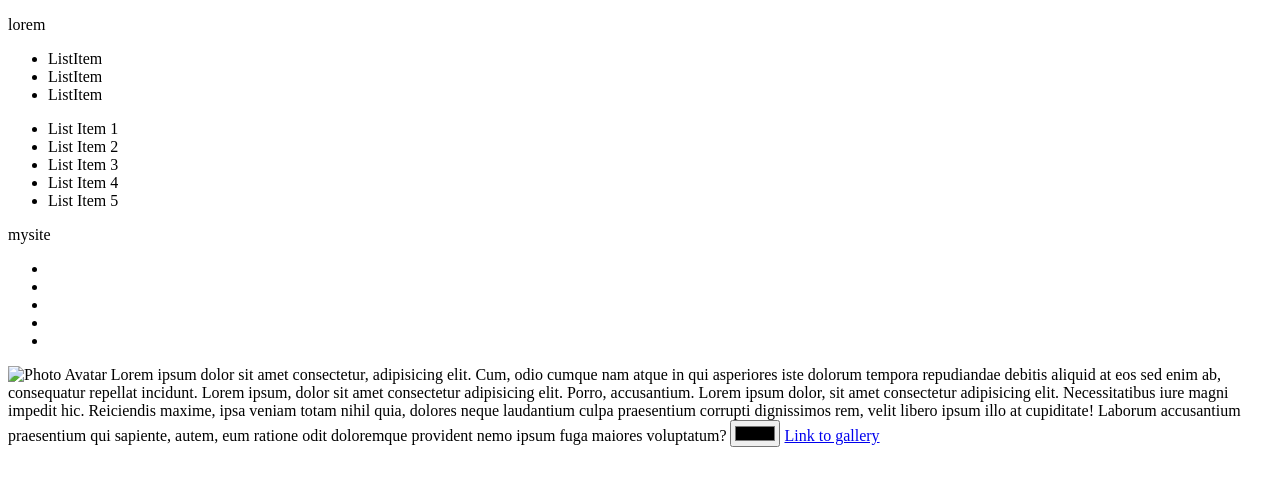
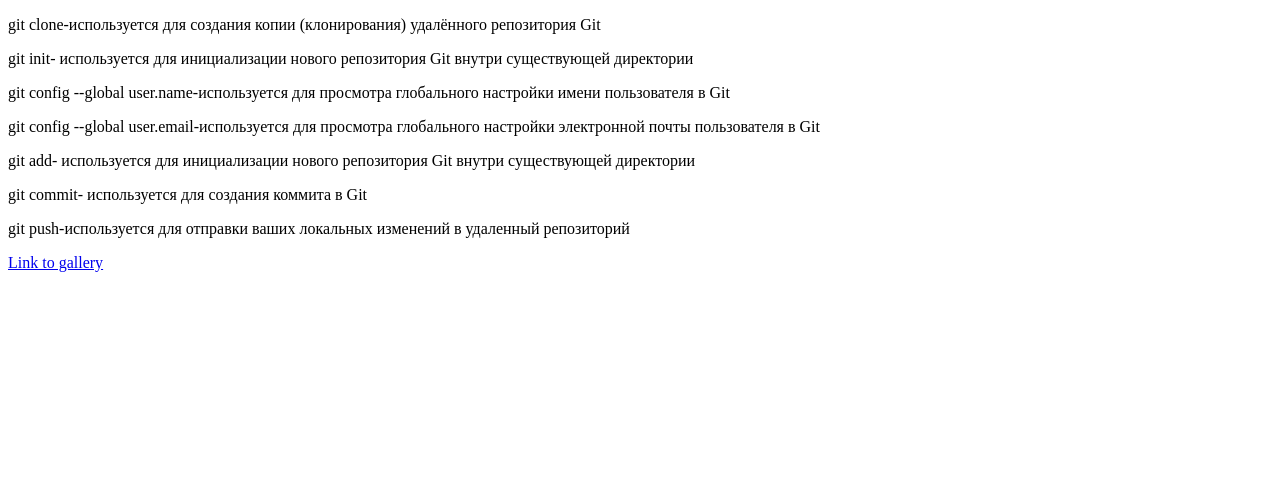
Before and after one commit to Markiz888/hm_26_12_23, a plain HTML site: page index.html in a window 1280 px wide. Drawn offline with Linux system fonts and the light colour scheme.

Commit message:
Update index.html

```diff
--- a/index.html
+++ b/index.html
@@ -6,75 +6,13 @@
     <title>first homework</title>
 </head>
 <body>
-    <!-- .container -->
-    <div class="container"></div>
-
-    <!-- p.my -->
-    <p class="my"></p>
-
-    <!-- .container>p{lorem} -->
-    <div class="container">
-        <p>lorem</p>
-    </div>
-
-    <!-- .container>ul>(li.item{ListItem})*3 -->
-    <div class="container">
-    <ul>
-        <li class="item">ListItem</li>
-        <li class="item">ListItem</li>
-        <li class="item">ListItem</li>
-    </ul>
-    </div>
-
-    <!-- ul>(li.item.item${List Item $})*5 -->
-    <ul>
-        <li class="item item1">List Item 1</li>
-        <li class="item item2">List Item 2</li>
-        <li class="item item3">List Item 3</li>
-        <li class="item item4">List Item 4</li>
-        <li class="item item5">List Item 5</li>
-    </ul>
-
-    <!-- div.footer+div.credits>p>span{mysite} -->
-    <div class="footer"></div>
-    <div class="credits">
-        <p><span>mysite</span></p>
-    </div>
-
-    <!-- ul>li.item$@10*5 -->
-    <ul>
-        <li class="item10"></li>
-        <li class="item11"></li>
-        <li class="item12"></li>
-        <li class="item13"></li>
-        <li class="item14"></li>
-    </ul>
-
-    <!-- img[src="./img.png" alt="Photo Avatar"] -->
-    <img src="./img.png" alt="Photo Avatar" />
-
-    <!-- lorem -->
-    Lorem ipsum dolor sit amet consectetur, adipisicing elit. Cum, odio cumque
-    nam atque in qui asperiores iste dolorum tempora repudiandae debitis aliquid
-    at eos sed enim ab, consequatur repellat incidunt.
-
-    <!-- lorem10 -->
-    Lorem ipsum, dolor sit amet consectetur adipisicing elit. Porro,
-    accusantium.
-
-    <!-- lorem50 -->
-    Lorem ipsum dolor, sit amet consectetur adipisicing elit. Necessitatibus
-    iure magni impedit hic. Reiciendis maxime, ipsa veniam totam nihil quia,
-    dolores neque laudantium culpa praesentium corrupti dignissimos rem, velit
-    libero ipsum illo at cupiditate! Laborum accusantium praesentium qui
-    sapiente, autem, eum ratione odit doloremque provident nemo ipsum fuga
-    maiores voluptatum?
-
-    <!-- input:color -->
-    <input type="color" name="max" id="1" />
-
-
-    <a href="http://127.0.0.1"></a>
+    <p>git clone-используется для создания копии (клонирования) удалённого репозитория Git</p>
+    <p>git init- используется для инициализации нового репозитория Git внутри существующей директории</p>
+    <p>git config --global user.name-используется для просмотра глобального настройки имени пользователя в Git</p>
+    <p>git config --global user.email-используется для просмотра глобального настройки электронной почты пользователя в Git</p>
+    <p>git add- используется для инициализации нового репозитория Git внутри существующей директории</p>
+    <p>git commit- используется для создания коммита в Git</p>
+    <p>git push-используется для отправки ваших локальных изменений в удаленный репозиторий</p>
     <a href="gallery.html">Link to gallery</a>
 </body>
 </html>
```
